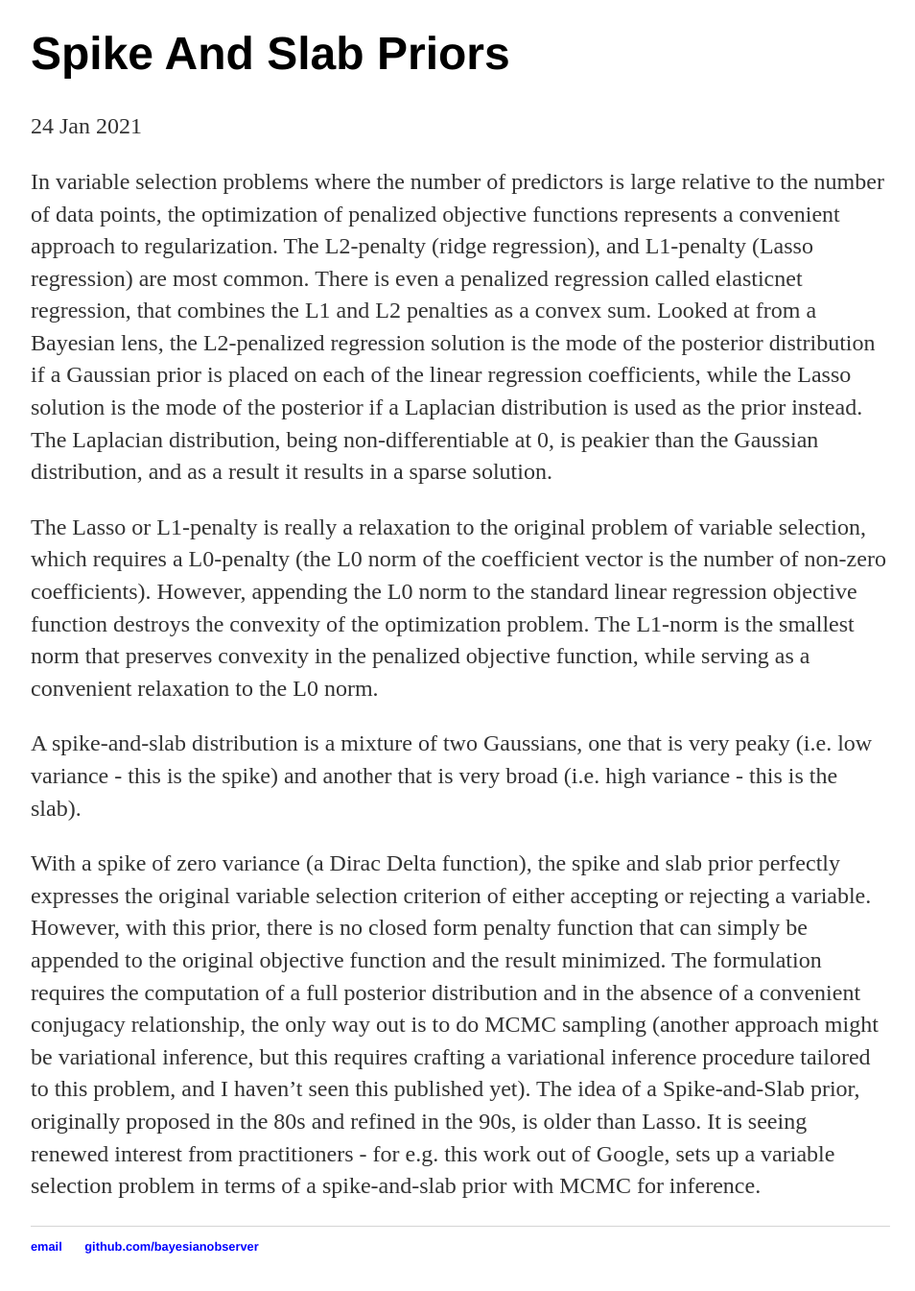
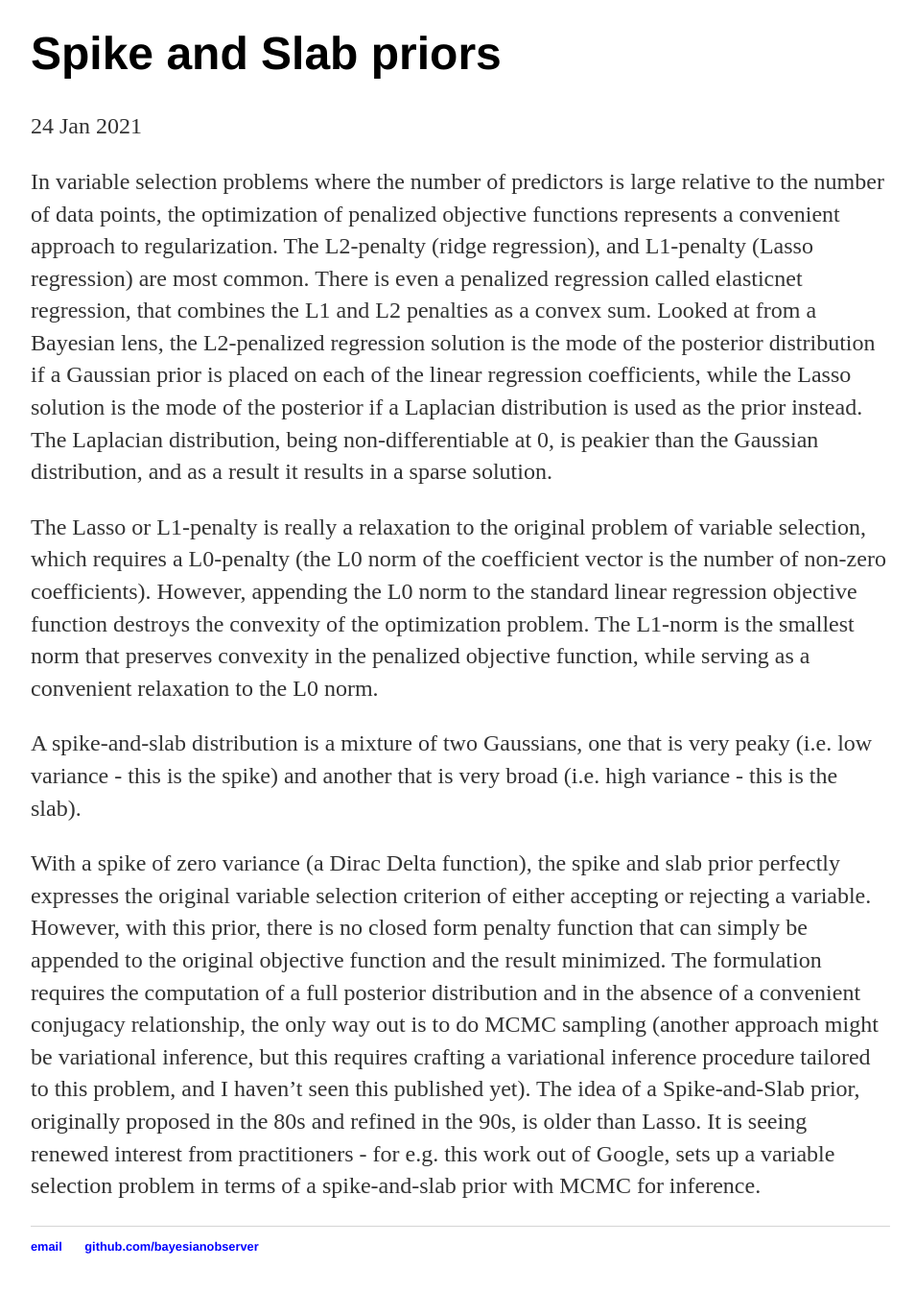
Before and after one commit to bayesianobserver/bayesianobserver.github.io, a Jekyll site: the page built from _posts/2021-01-24-spike-and-slab-priors.md, in a window 1280 px wide, cut to the strip 198-1564 px from the top of the page. Shown: the top 1345 px of the strip at 96% size, without its empty margins (160-1114 px from the left). Built offline with Jekyll 4.4.1, drawn with Linux system fonts in a browser that asks for light colours; part of the change alters nothing that is shown.

```diff
--- a/_posts/2021-01-24-spike-and-slab-priors.md
+++ b/_posts/2021-01-24-spike-and-slab-priors.md
@@ -1,5 +1,7 @@
 ---
 layout: post
+title: "Spike and Slab priors"
+date: 2021-01-24
 mathjax: true
 ---
 
```
